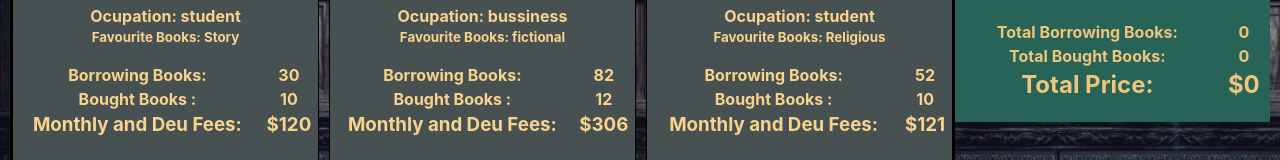
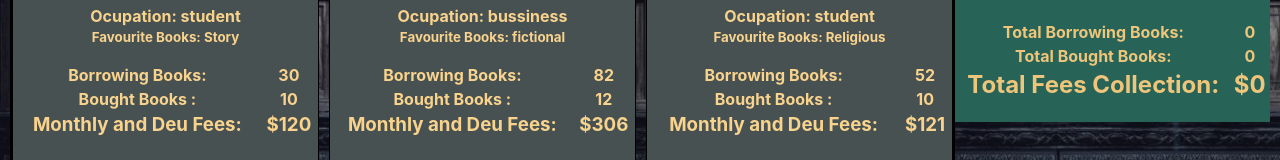
Before and after one commit to Masumkhan984/personal-library, a React (Create React App) app: page / in a window 1280 px wide. Shown: the part 331-491 px from the top of the page. Built offline with nearby package versions, Linux system fonts and the light colour scheme.

Commit message:
first commit

```diff
--- a/src/components/Card/Card.js
+++ b/src/components/Card/Card.js
@@ -25,7 +25,7 @@ const Card = (props) => {
             <table className="table">
             <tr><td>Total Borrowing Books:</td> <td>{borrow}</td></tr>
             <tr><td>Total Bought Books:</td> <td>{bought}</td></tr>
-            <tr><td><h2>Total Price:</h2></td> <td><h2>${fee}</h2></td></tr>
+            <tr><td><h2>Total Fees Collection:</h2></td> <td><h2>${fee}</h2></td></tr>
             </table>
         </div>
     );
```
